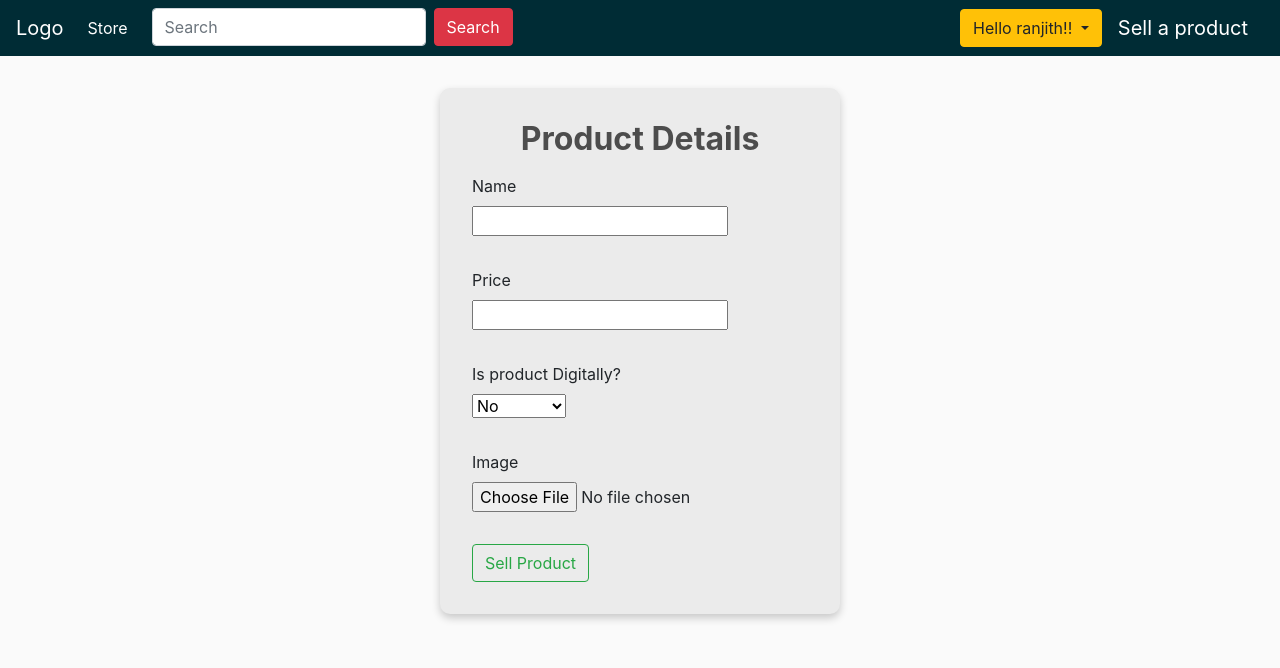
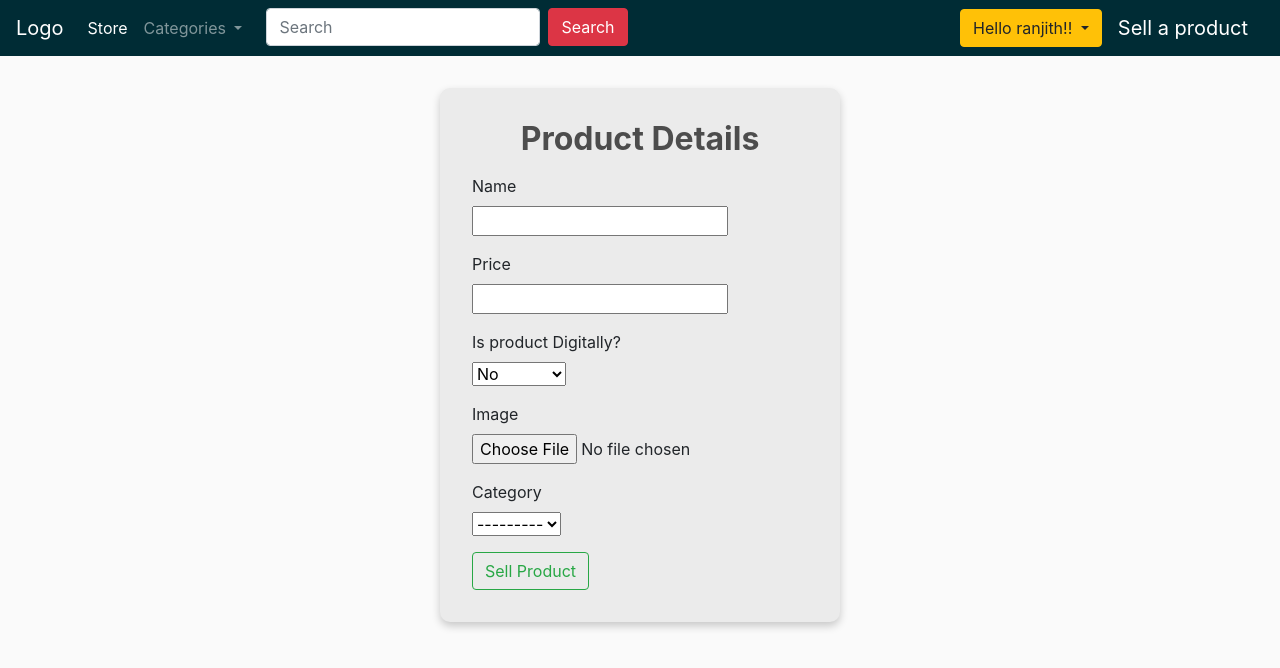
Before and after one commit to RajenRanjithkumar/ecommerce, a Django app: page /seller_add_product/ in a window 1280 px wide. Shown: the top 668 px of the page. Run offline with Django 4.2, Linux system fonts and the light colour scheme; a user stored in the database is signed in; some libraries are stand-ins or nearby versions.

Commit message:
Added Product categories

```diff
--- a/ecommerce/store/models.py
+++ b/ecommerce/store/models.py
@@ -25,6 +25,14 @@ class Seller(models.Model):
 
 
 class Product(models.Model):
+
+    CHOICES = (
+        (1, 'Phones'),
+        (2, 'Laptops'),
+        (3, 'Tablets'),
+        (4, 'Digital'),
+    )
+
     name = models.CharField(max_length=100, null=True )
     price = models.DecimalField(max_digits=10, decimal_places=2)
     digital = models.BooleanField(default=False, null=True, blank=False)
@@ -32,6 +40,8 @@ class Product(models.Model):
     image = models.ImageField(null=True, blank=True)
     seller = models.ForeignKey(Seller, null=True, on_delete=models.CASCADE)
     #customers = models.ManyToManyField(Customer, blank=True)
+    category = models.IntegerField(choices=CHOICES, null=True)
+
 
 
     def __str__(self):
--- a/ecommerce/store/templates/store/main.html
+++ b/ecommerce/store/templates/store/main.html
@@ -82,6 +82,26 @@
             <li class="nav-item active">
               <a class="nav-link" href="{% url 'store' %}">Store <span class="sr-only">(current)</span></a>
             </li>
+
+            <li class="nav-item dropdown">
+              <a class="nav-link dropdown-toggle" href="#" id="navbarDropdownMenuLink" data-toggle="dropdown" aria-haspopup="true" aria-expanded="false">
+                Categories
+              </a>
+              <div class="dropdown-menu" aria-labelledby="navbarDropdownMenuLink">
+
+
+                {% for choice in categories  %}
+
+                  <a class="dropdown-item" href="{% url 'store' %}?category={{choice.0}}">{{choice.1}}</a>
+
+                {% endfor %}
+
+                <!-- <a class="dropdown-item" href="#">Action</a>
+                <a class="dropdown-item" href="#">Another action</a>
+                <a class="dropdown-item" href="#">Something else here</a> -->
+              <div>
+            <li>
+
 
             {% if siteUser == "customer" %}
 
--- a/ecommerce/store/templates/store/seller_add_product.html
+++ b/ecommerce/store/templates/store/seller_add_product.html
@@ -25,7 +25,7 @@
 
             {% for field in form  %}
 
-            <div class="form__group">
+            <div class="form__group" style="margin-bottom: 1rem;">
             {% if field.label == 'Digital' %}
             <label for="room_name">Is product Digitally?</label>
             {% else %}
@@ -38,7 +38,6 @@
             </div>
 
             {% endfor %}
-
 
             <button class="btn btn-outline-success"  type="submit">
                 Sell Product
--- a/ecommerce/store/views.py
+++ b/ecommerce/store/views.py
@@ -31,40 +31,37 @@ def store(request):
     cartItems = data['cartItems']
     siteUser = "customer"
 
-    #moved to ulits.py
-    # if request.user.is_authenticated:
-    #     customer = request.user.customer
-    #     order, created = Order.objects.get_or_create(customer = customer, complete = False) # find the order if not create it
-    #     items = order.orderitem_set.all()
-    #     cartItems = order.get_cart_items
+    categories = Product.CHOICES
+
+    print(categories)
 
 
-    # else:
-    #     #hard coded
-    #     # items = []
-
-    #     # order = {'get_cart_items':0, "get_cart_total": 0, "shipping": False}
-
-
-
-    #     # cartItems = order['get_cart_items']
-
-    #     cookieData = cookieCart(request)
-    #     #order = cookieData['order']
-    #     #items = cookieData['items']
-    #     cartItems = cookieData['cartItems']
 
 
     #search for products
     q = request.GET.get('q') if request.GET.get('q') != None else ''
+     #print(type(int(category)))
     products = Product.objects.filter(
-        Q(name__icontains = q)
+        Q(name__icontains = q),
+
     )
 
 
 
+
+    category = request.GET.get('category') if request.GET.get('category') != None else ''
+    if category:
+        products = Product.objects.filter(
+            category = int(category),
+
+        )
+
+
+
     #products = Product.objects.all()
-    context = {'products': products, 'cartItems': cartItems, 'siteUser':siteUser}
+    context = {'products': products, 'cartItems': cartItems, 'siteUser':siteUser, 'categories': categories}
+
+
     return render(request, 'store/store.html', context)
 
 
@@ -365,24 +362,31 @@ def cart(request):
     order = data['order']
     items = data['items']
     cartItems = data['cartItems']
+    siteUser = "customer"
 
     #Logic moved to ulits.py 2
 
 
 
-    context = {'items': items, 'order': order, 'cartItems': cartItems}
+    context = {'items': items, 'order': order, 'cartItems': cartItems, 'siteUser':siteUser}
     return render(request, 'store/cart.html', context)
 
 def checkout(request):
+
 
     data = cartData(request)
     order = data['order']
     items = data['items']
     cartItems = data['cartItems']
+    siteUser = "customer"
 
     #logic moved to utils.py
 
-    context = {'items': items, 'order': order, 'cartItems': cartItems , "shipping": False}
+    context = {'items': items,
+               'order': order,
+               'cartItems': cartItems ,
+               "shipping": False,
+               "siteUser": siteUser}
 
 
     return render(request, 'store/checkout.html', context)
@@ -421,6 +425,8 @@ def updateItem(request):
 
 def processOrder(request):
 
+
+
     # user data from front end
     # print('Data:', request.body)
 
@@ -434,9 +440,7 @@ def processOrder(request):
         order, created = Order.objects.get_or_create(customer = customer, complete = False)
 
 
-
         # else handle for the digital products
-
 
     else:
         # porcess guest user oders
@@ -460,10 +464,6 @@ def processOrder(request):
     print(order.trasacrion_id)
     print(order.customer)
     print(order.complete)
-
-
-
-
 
 
     if order.shipping == True:
```
Also changed, not shown: ecommerce/db.sqlite3, ecommerce/store/migrations/0003_product_category.py (added), ecommerce/store/migrations/0004_alter_product_category.py (added).
